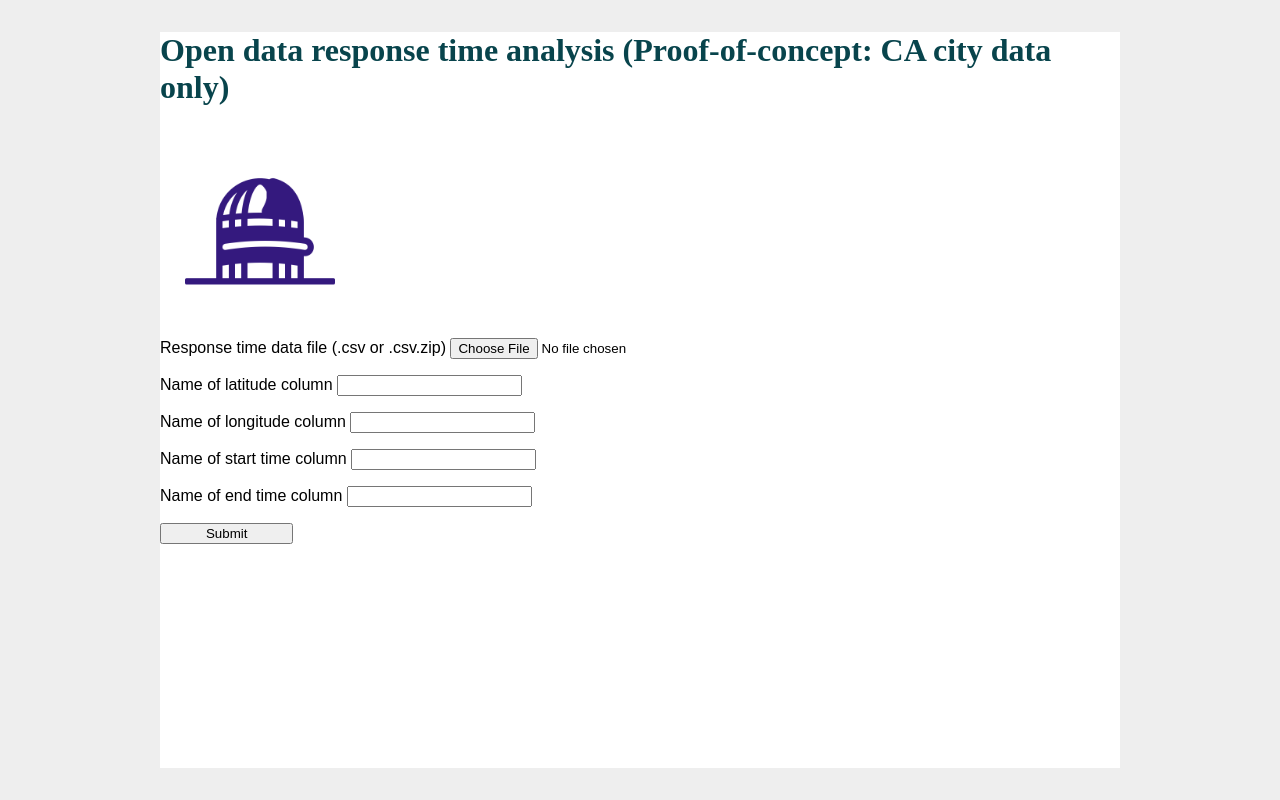
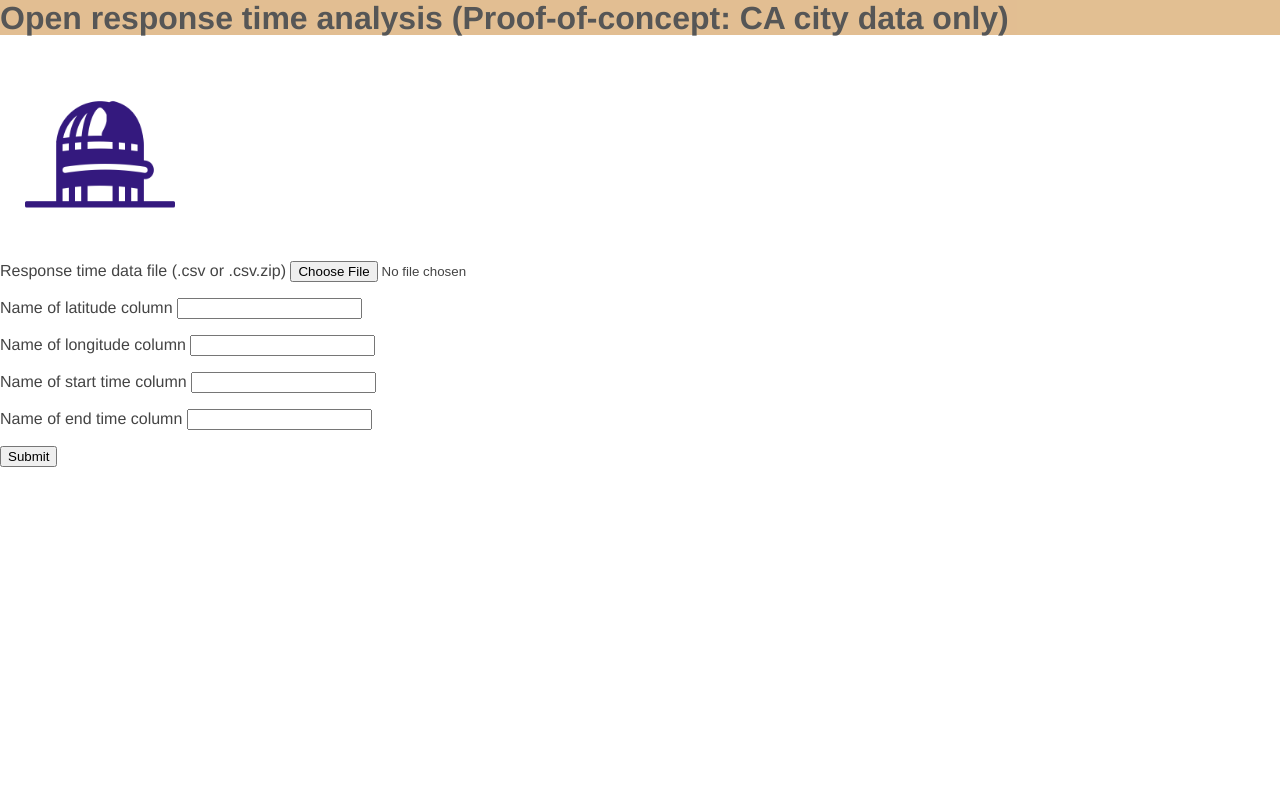
Before and after one commit to edjzhang/codea-api-v2, a Flask app: page / in a window 1280 px wide. Run offline with Flask 2, Linux system fonts and the light colour scheme; parts of the project's set-up code (start-up, migrations or seed data) failed here and were passed over.

Commit message:
Testing another template

```diff
--- a/templates/upload.html
+++ b/templates/upload.html
@@ -1,11 +1,11 @@
 <html>
   <head>
     <title> Open data response time analysis</title>
-    <link rel="stylesheet" href="{{ url_for('static', filename='css/main.css') }}">
+    <link rel="stylesheet" href="{{ url_for('static', filename='css/main2.css') }}">
   </head>
    <body>
       <header>
-         <h1> Open data response time analysis (Proof-of-concept: CA city data only)</h1>
+         <h1> Open response time analysis (Proof-of-concept: CA city data only)</h1>
       </header>
       <div id="logo">
          <img src="{{url_for('static', filename='moti_logo.png')}}" width = "200" height = "200" align="middle" />
```
